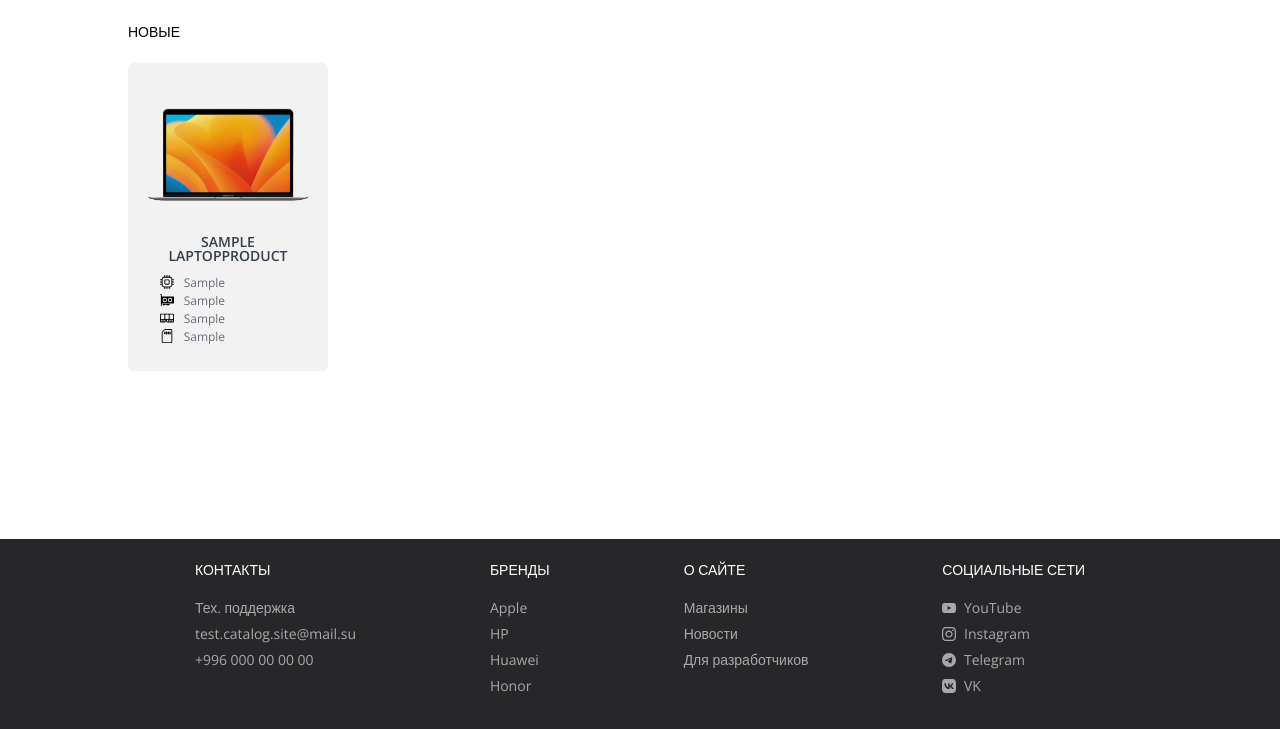
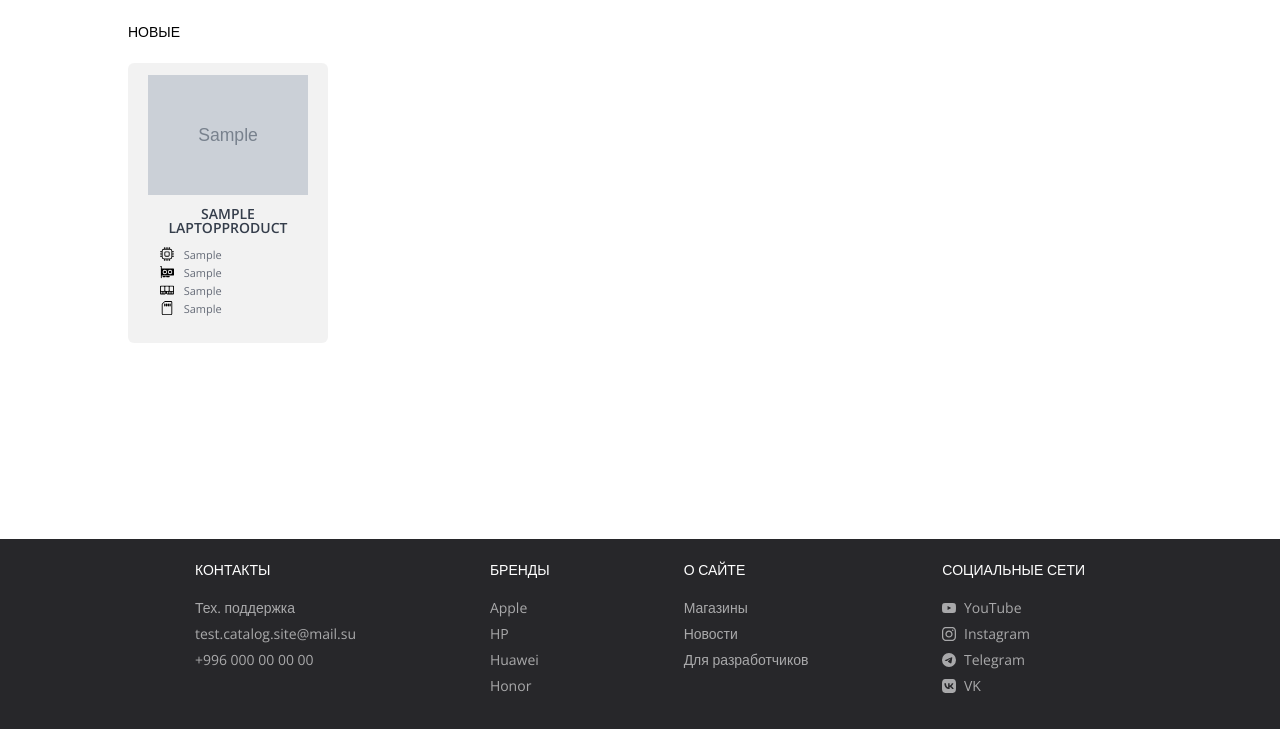
Before and after one commit to umarr-developer/catalog_site, a Django app: page / in a window 1280 px wide. Shown: the part 71-800 px from the top of the page. Run offline with Django 5.2, Linux system fonts and the light colour scheme; tables that the repository leaves empty hold one stand-in row (values such as "Sample post"); grey boxes marked "Sample" are stand-in pictures.

Commit message:
fix styles

```diff
--- a/catalog/static/css/styles.css
+++ b/catalog/static/css/styles.css
@@ -294,6 +294,7 @@ body {
       -ms-flex-direction: column;
           flex-direction: column;
   width: 200px;
+  height: 280px;
   margin-right: 24px;
   margin-bottom: 48px;
   padding: 12px 20px;
@@ -304,8 +305,12 @@ body {
   -webkit-transition-duration: 0.15s;
           transition-duration: 0.15s;
 }
+.product_block .products_row .product .image {
+  height: 140px;
+  width: auto;
+}
 .product_block .products_row .product .image img {
-  width: 160px;
+  width: 100%;
 }
 .product_block .products_row .product .name {
   text-transform: uppercase;
@@ -327,7 +332,7 @@ body {
   margin-right: 6px;
 }
 .product_block .products_row .product .information .row span {
-  font-size: 12px;
+  font-size: 11px;
   color: #6b7280;
 }
 .product_block .products_row .product:hover {
--- a/catalog/static/scss/product.scss
+++ b/catalog/static/scss/product.scss
@@ -16,6 +16,7 @@
             display: flex;
             flex-direction: column;;
             width: 200px;
+            height: 280px;
             margin-right: 24px;
             margin-bottom: 48px;
             padding: 12px 20px;
@@ -25,8 +26,10 @@
             transition-duration: 0.15s;
 
             .image {
+                height: 140px;
+                width: auto;
                 img {
-                    width: 160px;
+                    width: 100%;
                 }
             }
 
@@ -51,7 +54,7 @@
                         margin-right: 6px;
                     }
                     span {
-                        font-size: 12px;
+                        font-size: 11px;
                         color: #6b7280;
                     }
                 }
--- a/catalog/templates/main.html
+++ b/catalog/templates/main.html
@@ -12,7 +12,7 @@
                 <a href="#">
                     <div class="product">
                         <div class="image">
-                            <img src="{% static 'png/test.png' %}" alt="test">
+                            <img src="{% static product.image %}" alt="test">
                         </div>
                         <div class="name">
                     <span>
```
